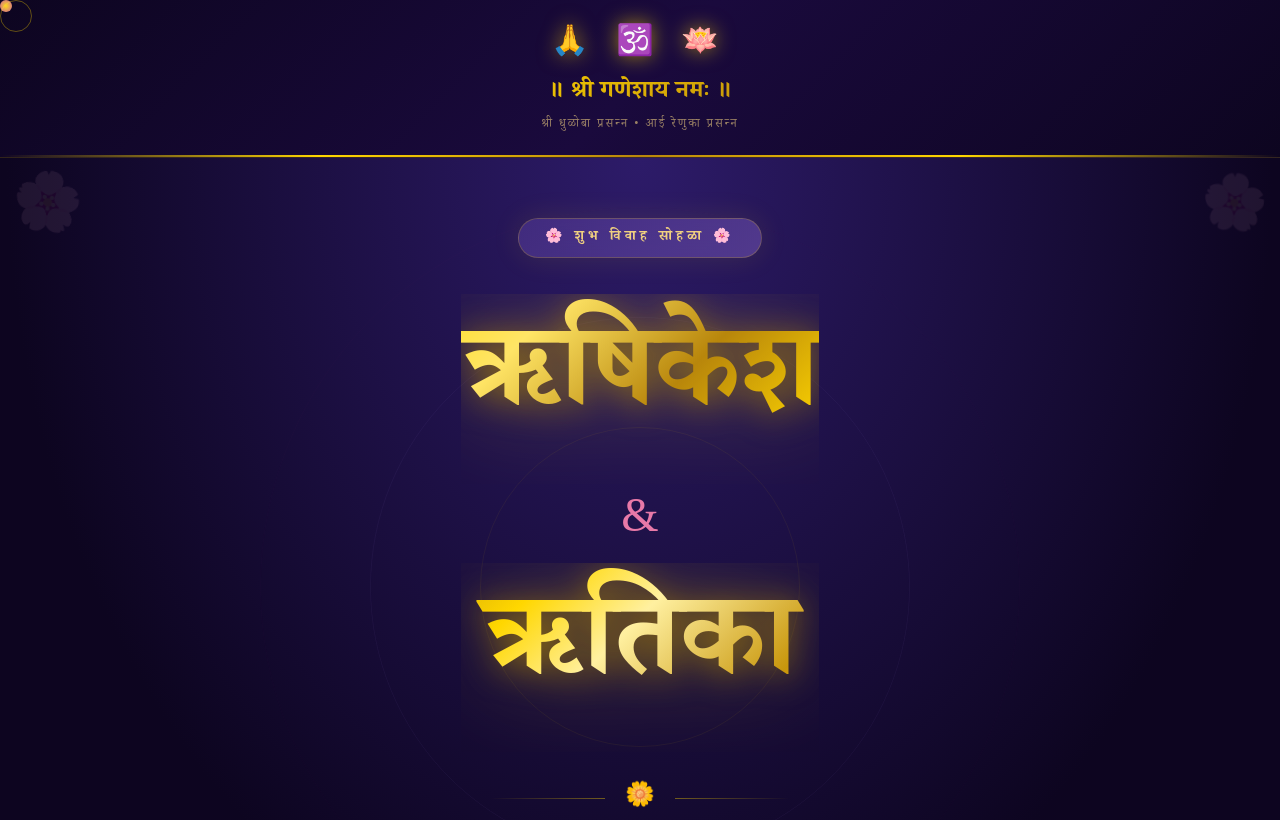
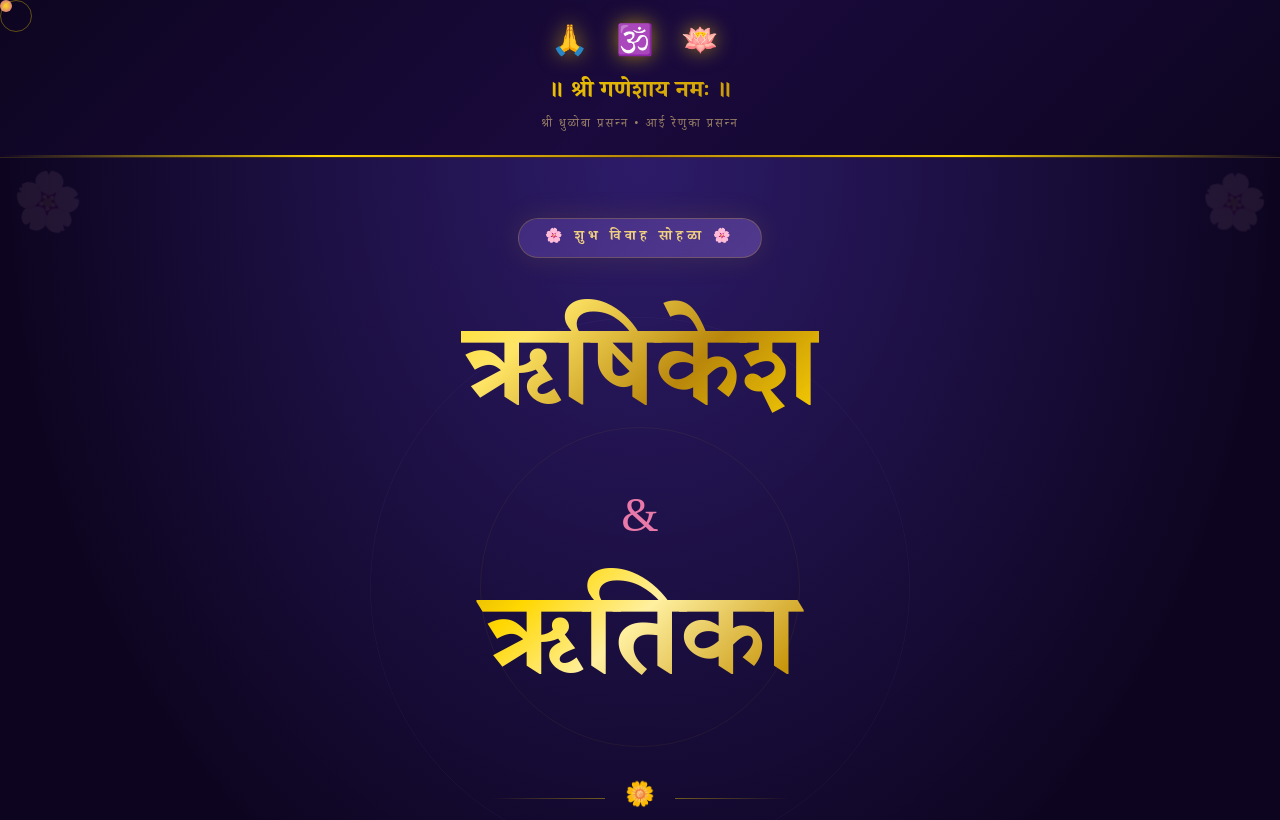
Before and after one commit to Rushikesh01Gaikwad/Wedding_Invitation, a plain HTML site: page index.html in a window 1280 px wide. Shown: the top 820 px of the page. Drawn offline with Linux system fonts and the light colour scheme; animation ran at ten frames a second.

Commit message:
names file changed

```diff
--- a/index.html
+++ b/index.html
@@ -431,8 +431,6 @@
   -webkit-background-clip: text;
   -webkit-text-fill-color: transparent;
   background-clip: text;
-        filter: drop-shadow(0 4px 16px rgba(180, 140, 0, 0.7))
-          drop-shadow(0 0 50px rgba(255, 215, 0, 0.25));
 }
       .split-name.ready .inner {
         transform: translateY(0);
```
Lines whose indentation alone changed are shown as unchanged.
